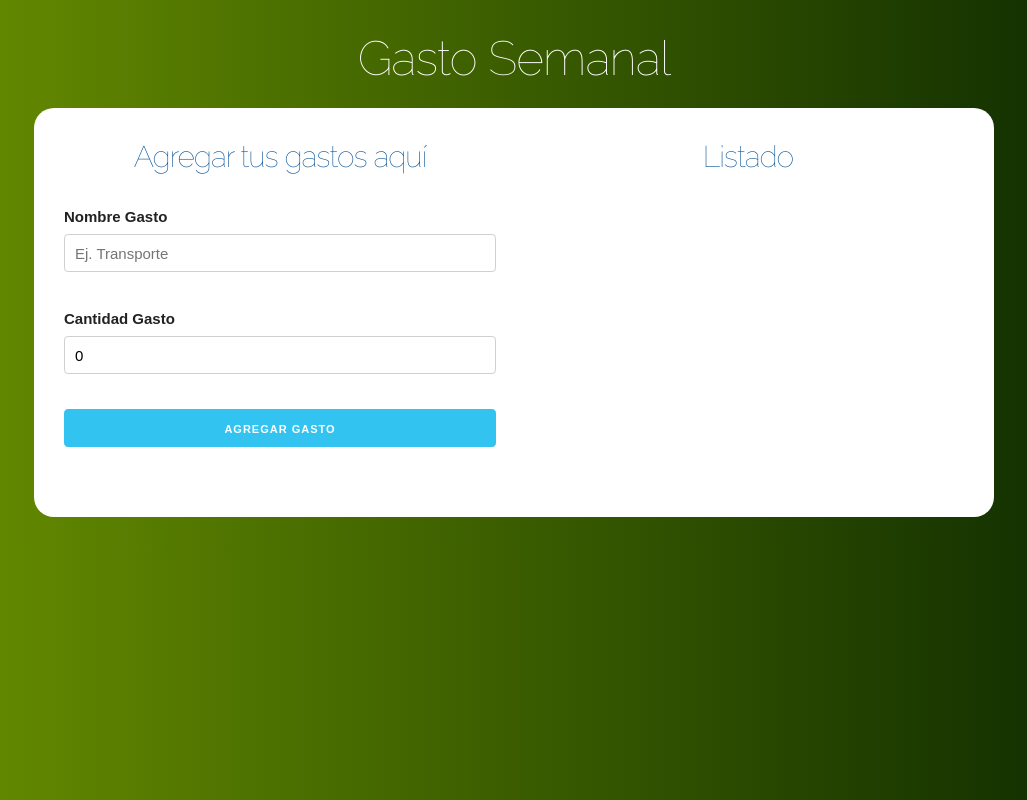
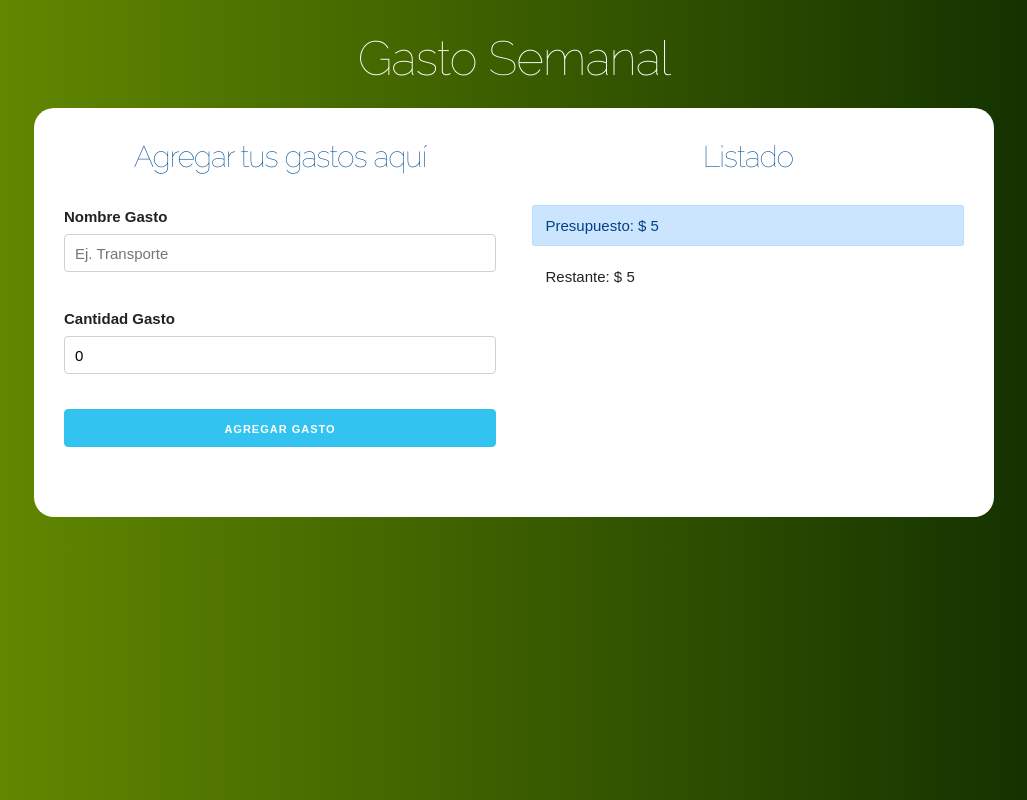
Before and after one commit to strujilloor/React-Guia-Completa, a React (Create React App) app: page / in a window 1280 px wide. Both pictures are taken after typing "5" into the empty fields and a click on the input "Definir presupuesto". Shown: the whole page, without its empty margins (126-1153 px from the left). Built offline with nearby package versions, Linux system fonts and the light colour scheme.

Commit message:
Creando el componente que mostrara el presupuestoy el restante

```diff
--- a/src/App.js
+++ b/src/App.js
@@ -2,6 +2,7 @@
 import Question from './components/Question';
 import Form from './components/Form';
 import List from './components/List';
+import ControlBudget from './components/ControlBudget';
 
 function App() {
 
@@ -42,6 +43,11 @@
                 <List
                   expenditures={ expenditures }
                 />
+
+                <ControlBudget
+                  budget={ budget }
+                  remaining={ remaining }
+                />
               </div>
             </div>
           }
--- /dev/null
+++ b/src/components/ControlBudget.js
@@ -0,0 +1,16 @@
+import React from 'react';
+
+const ControlBudget = ({ budget, remaining }) => {
+    return (
+        <>
+            <div className="alert alert-primary">
+                Presupuesto: $ { budget }
+            </div>
+            <div className="alert">
+                Restante: $ { remaining }
+            </div>
+        </>
+    );
+};
+
+export default ControlBudget;
```
